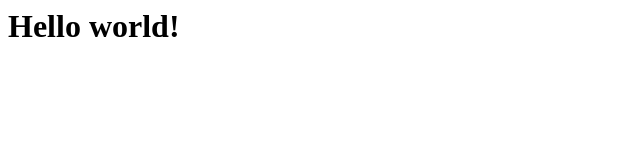
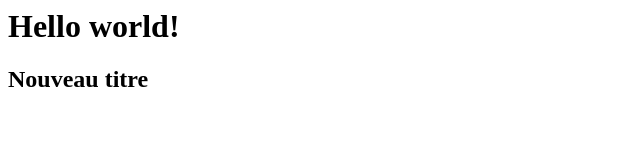
Before and after one commit to DOKOLO823/essai, a plain HTML site: page index.html in a window 1280 px wide. Shown: the whole page, without its empty margins (0-640 px from the left). Drawn offline with Linux system fonts and the light colour scheme.

Commit message:
changement index

```diff
--- a/index.html
+++ b/index.html
@@ -4,5 +4,6 @@
     </head>
     <body>
         <h1>Hello world!</h1>
+        <h2>Nouveau titre</h2>
     </body>
 </html>
```
